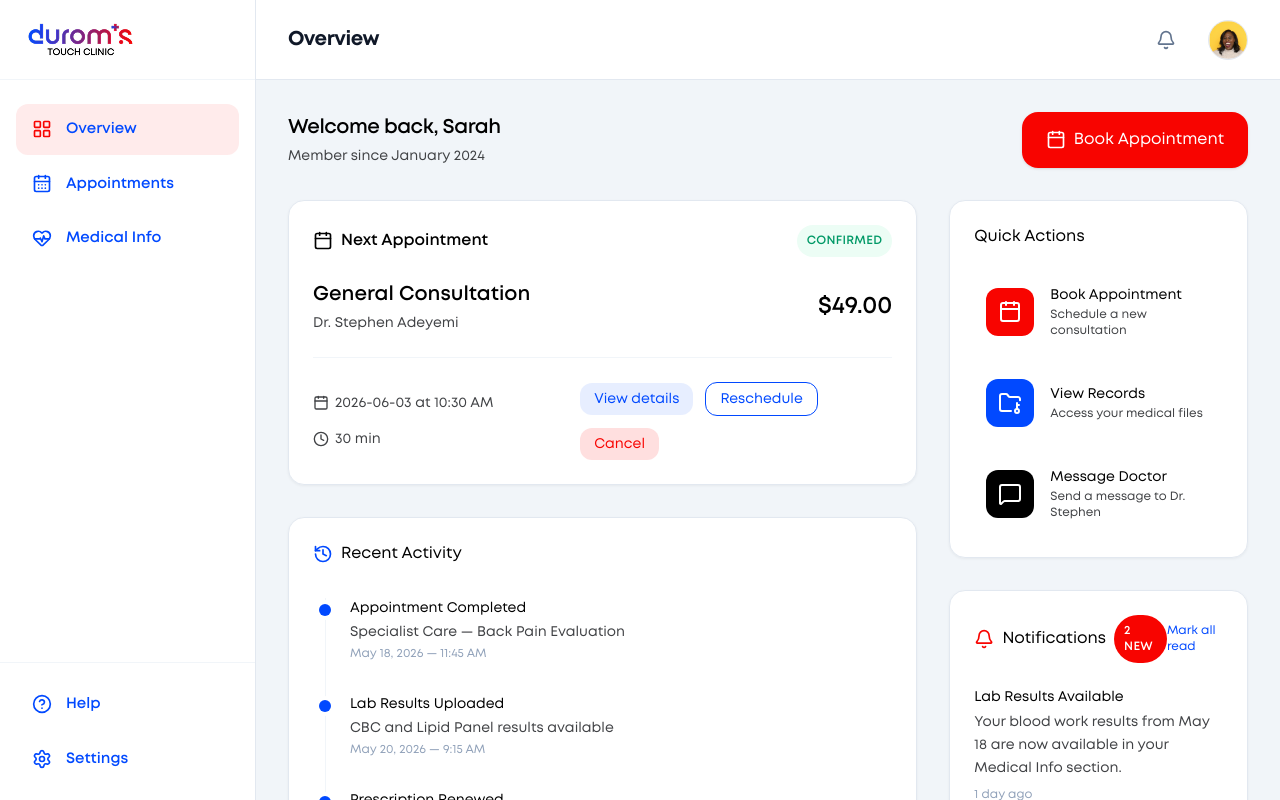
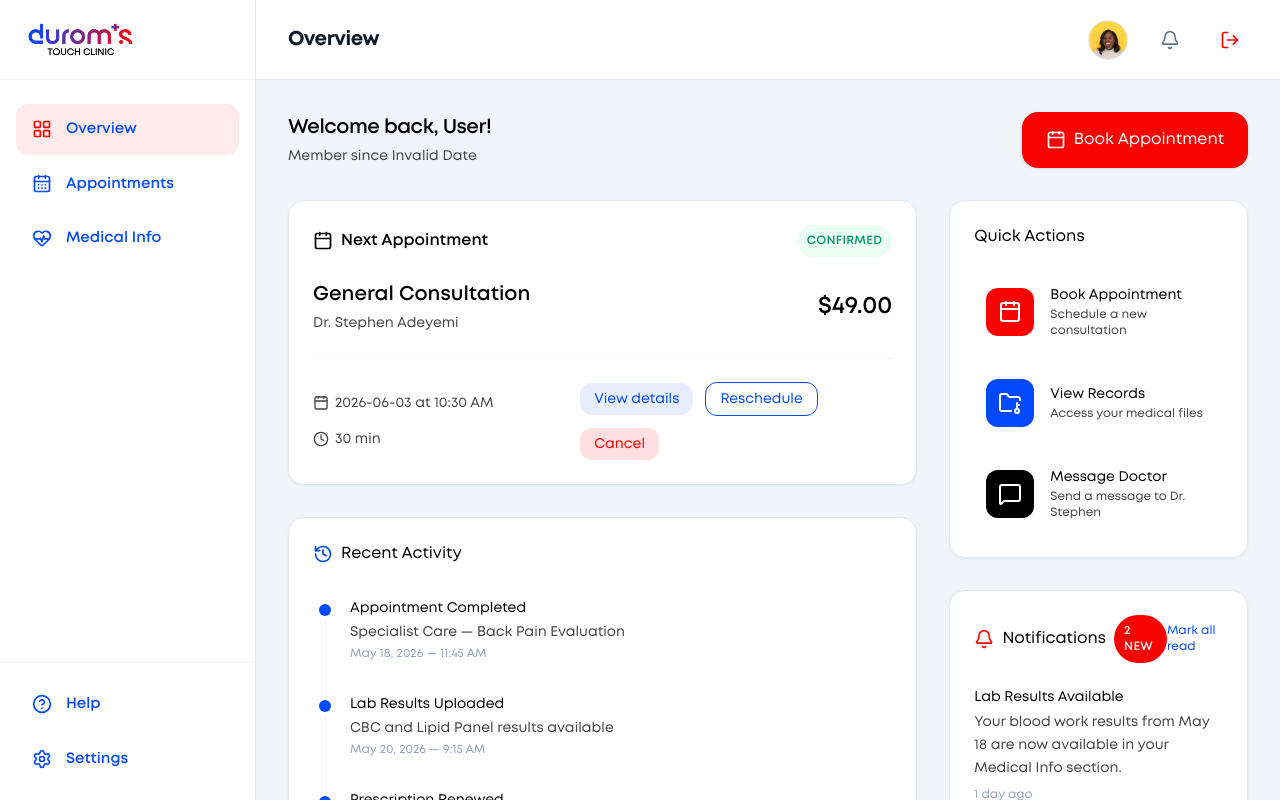
Before and after one commit to adeyemimichael/DTC-PROJECT, a Next.js app: page /user/overview in a window 1280 px wide. Shown: the top 800 px of the page. Built offline with nearby package versions, Linux system fonts and the light colour scheme; no server answers.

Commit message:
enhance user authentication flow and improve dashboard components

```diff
--- a/src/app/user/(auth)/layout.tsx
+++ b/src/app/user/(auth)/layout.tsx
@@ -10,7 +10,7 @@ export default function AuthLayout({
   children: React.ReactNode;
 }) {
   const pathname = usePathname();
-  console.log("Current pathname:", pathname); // Debugging line to check the pathname
+
   return (
     <div className="min-h-screen bg-white flex flex-col font-sans">
       {/* Header */}
--- a/src/app/user/(auth)/login/page.tsx
+++ b/src/app/user/(auth)/login/page.tsx
@@ -3,17 +3,17 @@ import { useState } from "react";
 import Link from "next/link";
 import { Button } from "@/components/ui";
 import { useRouter } from "next/navigation";
+import toast from "react-hot-toast";
 
 export default function LoginPage() {
   const router = useRouter();
   const [email, setEmail] = useState("");
   const [password, setPassword] = useState("");
   const [isLoading, setIsLoading] = useState(false);
-  const [error, setError] = useState("");
 
   const handleSubmit = async (e: React.FormEvent) => {
     e.preventDefault();
-    setError("");
+
     setIsLoading(true);
 
     try {
@@ -28,12 +28,18 @@ export default function LoginPage() {
       const data = await response.json();
 
       if (!response.ok) {
-        throw new Error(data.error || "Invalid email or password. Please try again.");
+        throw new Error(
+          data.error || "Invalid email or password. Please try again.",
+        );
       }
+
+      toast.success("Logged in successfully!");
 
       router.push("/user/overview");
     } catch (err: any) {
-      setError(err.message || "Invalid email or password. Please try again.");
+      toast.error(
+        err.message || "Invalid email or password. Please try again.",
+      );
     } finally {
       setIsLoading(false);
     }
@@ -47,12 +53,6 @@ export default function LoginPage() {
         </h1>
         <p className="text-secondary-600 text-lg">Welcome back!</p>
       </div>
-
-      {error && (
-        <div className="mb-6 p-3.5 rounded-xl bg-error-50 border border-error-200 text-error-600 text-sm text-center">
-          {error}
-        </div>
-      )}
 
       <form className="space-y-6" onSubmit={handleSubmit}>
         <div className="space-y-2">
--- a/src/app/user/(dashboard)/overview/page.tsx
+++ b/src/app/user/(dashboard)/overview/page.tsx
@@ -1,4 +1,4 @@
-import { createClient } from "@/lib/supabase/server";
+import { getCurrentUser } from "@/lib/utils/auth";
 import {
   BookAppointmentButton,
   NextAppointmentCard,
@@ -9,16 +9,22 @@ import {
 import { Calendar } from "lucide-react";
 
 export default async function OverviewPage() {
+  const user = await getCurrentUser();
+
   return (
     <div className="space-y-6 lg:space-y-8 max-w-6xl mx-auto">
       {/* Welcome Banner Row */}
       <div className="flex flex-col sm:flex-row justify-between items-start sm:items-center gap-4">
         <div>
           <h2 className="text-lg lg:text-xl font-semibold text-black tracking-tight">
-            Welcome back, Sarah
+            Welcome back, {user?.user_metadata?.full_name || "User"}!
           </h2>
           <p className="text-sm text-primary-gray mt-1 font-sans">
-            Member since January 2024
+            Member since{" "}
+            {new Date(user?.created_at || "").toLocaleDateString("en-US", {
+              year: "numeric",
+              month: "long",
+            })}
           </p>
         </div>
         <BookAppointmentButton className="btn-primary flex items-center gap-2 shadow-sm w-full sm:w-auto">
--- a/src/components/layout/DashboardHeader.tsx
+++ b/src/components/layout/DashboardHeader.tsx
@@ -1,8 +1,11 @@
-'use client';
+"use client";
 
-import { Bell, Menu } from 'lucide-react';
-import { usePathname } from 'next/navigation';
-import Image from 'next/image';
+import { Bell, LogOut, Menu } from "lucide-react";
+import { usePathname } from "next/navigation";
+import Image from "next/image";
+import { useState } from "react";
+import toast from "react-hot-toast";
+import { useRouter } from "next/navigation";
 
 interface DashboardHeaderProps {
   onMenuToggle?: () => void;
@@ -10,17 +13,45 @@ interface DashboardHeaderProps {
 
 export function DashboardHeader({ onMenuToggle }: DashboardHeaderProps) {
   const pathname = usePathname();
-  const isDoctor = pathname?.startsWith('/doctor');
+  const router = useRouter();
+  const isDoctor = pathname?.startsWith("/doctor");
 
   const getHeaderTitle = (path: string) => {
-    if (path.includes('overview')) return 'Overview';
-    if (path.includes('appointments')) return 'Appointments';
-    if (path.includes('patients')) return 'Patients';
-    if (path.includes('messages')) return 'Messages';
-    if (path.includes('medical-info')) return 'Medical Info';
-    if (path.includes('settings')) return 'Settings';
-    if (path.includes('help')) return 'Help';
-    return 'Dashboard';
+    if (path.includes("overview")) return "Overview";
+    if (path.includes("appointments")) return "Appointments";
+    if (path.includes("patients")) return "Patients";
+    if (path.includes("messages")) return "Messages";
+    if (path.includes("medical-info")) return "Medical Info";
+    if (path.includes("settings")) return "Settings";
+    if (path.includes("help")) return "Help";
+    return "Dashboard";
+  };
+
+  const logout = async () => {
+    const toastId = toast.loading("Logging out...");
+    try {
+      const response = await fetch("/api/auth/logout", {
+        method: "POST",
+        headers: {
+          "Content-Type": "application/json",
+        },
+      });
+
+      const data = await response.json();
+
+      if (!response.ok) {
+        throw new Error(
+          data.error ||
+            "An error occurred while logging out. Please try again.",
+        );
+      }
+      toast.success("Logged out successfully!", { id: toastId });
+      router.replace("/user/login");
+    } catch (err: any) {
+      toast.error(
+        err.message || "An error occurred while logging out. Please try again.",
+      );
+    }
   };
 
   return (
@@ -38,21 +69,29 @@ export function DashboardHeader({ onMenuToggle }: DashboardHeaderProps) {
       </div>
 
       <div className="flex items-center gap-4 lg:gap-6">
-        <button className="relative p-2 text-slate-500 hover:text-gray-900 hover:bg-slate-50 rounded-full transition-colors duration-200 cursor-pointer">
-          <Bell className="h-5 w-5" />
-        </button>
-
         {/* User Account avatar slot */}
         <div className="flex items-center gap-3">
           <div className="h-9 w-9 lg:h-10 lg:w-10 rounded-full overflow-hidden relative border border-slate-200 bg-slate-100 shrink-0">
             <Image
-              src={isDoctor ? "/images/stephen.jpg" : "/images/sarah_avatar.png"}
+              src={
+                isDoctor ? "/images/stephen.jpg" : "/images/sarah_avatar.png"
+              }
               alt="User Avatar"
               fill
               className="object-cover"
             />
           </div>
         </div>
+        <button className="relative p-2 text-slate-500 hover:text-gray-900 hover:bg-slate-50 rounded-full transition-colors duration-200 cursor-pointer">
+          <Bell className="h-5 w-5" />
+        </button>
+
+        <button
+          onClick={logout}
+          className="relative p-2 text-primary-red hover:text-[#d80300] rounded-full transition-colors duration-200 cursor-pointer"
+        >
+          <LogOut className="h-5 w-5" />
+        </button>
       </div>
     </header>
   );
--- a/src/components/navigation/Sidebar.tsx
+++ b/src/components/navigation/Sidebar.tsx
@@ -6,7 +6,6 @@ import Image from "next/image";
 import { X } from "lucide-react";
 import { SidebarProps } from "./types";
 import SidebarNav from "./SidebarNav";
-
 
 export function Sidebar({
   config,
--- /dev/null
+++ b/src/lib/utils/auth.ts
@@ -0,0 +1,11 @@
+import { createClient } from "../supabase/server";
+
+export async function getCurrentUser() {
+  const supabase = await createClient();
+
+  const {
+    data: { user },
+  } = await supabase.auth.getUser();
+
+  return user;
+}
--- a/src/lib/utils/helper.ts
+++ /dev/null
@@ -1,18 +0,0 @@
-export const localFetch = async (payload: any, url: string, method: string) => {
-  try {
-    const response = await fetch(url, {
-      method: method,
-      headers: {
-        "Content-Type": "application/json",
-      },
-      body: JSON.stringify(payload),
-    });
-    if (!response.ok) {
-      throw new Error(`HTTP error! status: ${response.status}`);
-    }
-    return await response.json();
-  } catch (error) {
-    console.error("Error fetching data:", error);
-    throw error;
-  }
-};
```
